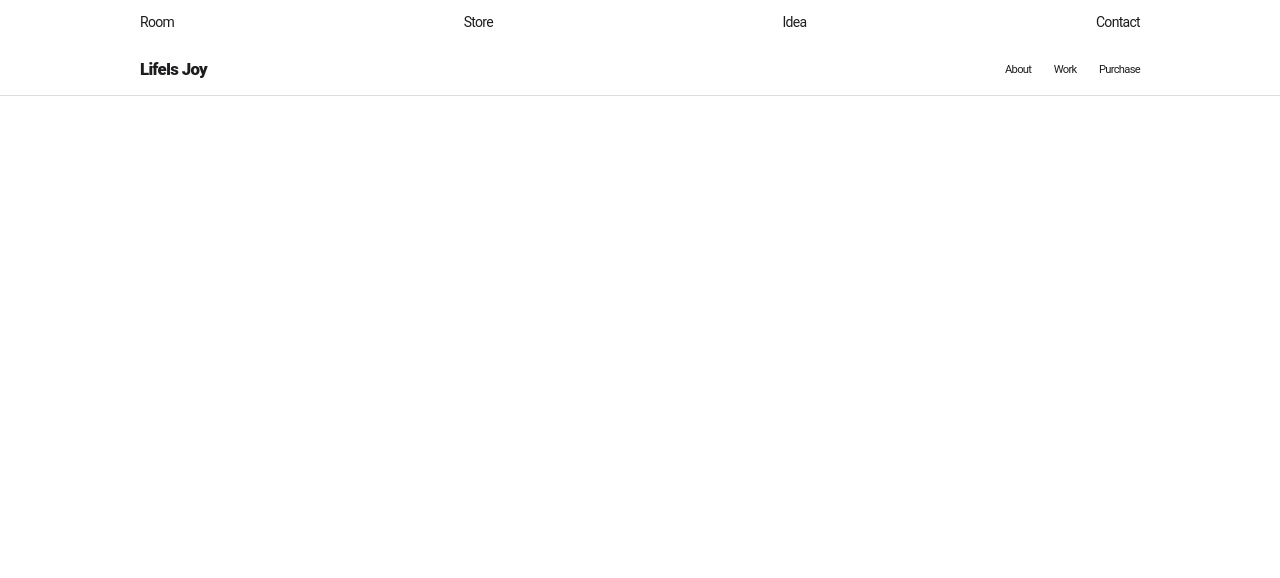
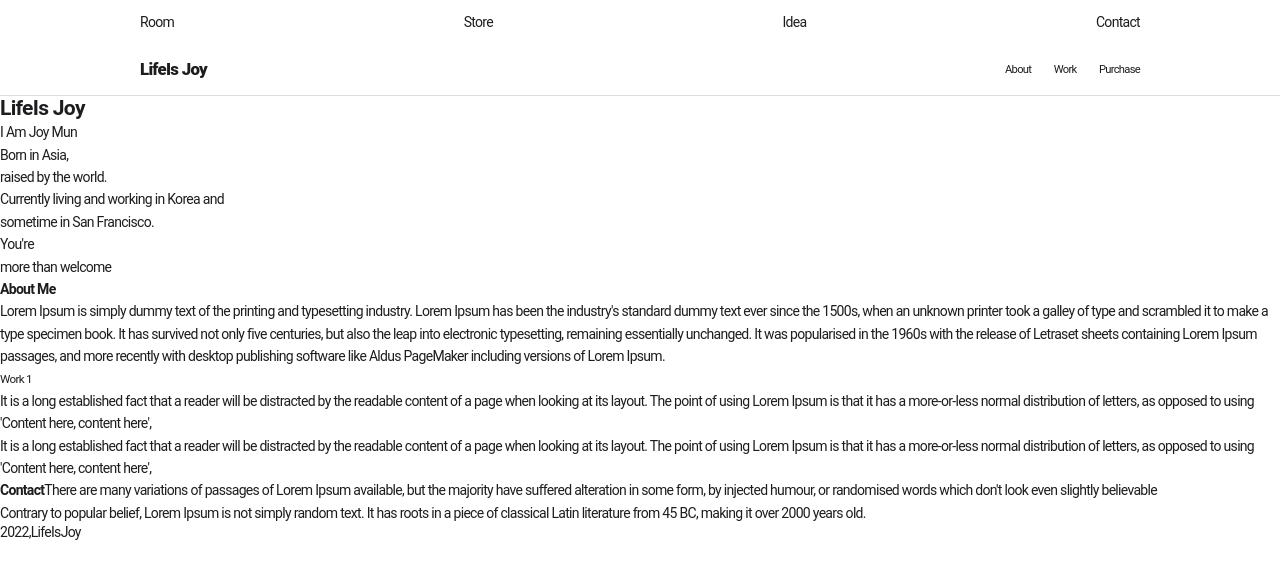
Before and after one commit to joyjsmun/interactive_web3, a React (Create React App) app: page / in a window 1280 px wide. Shown: the top 578 px of the page. Built offline with nearby package versions, Linux system fonts and the light colour scheme.

Commit message:
ADD: page contents

```diff
--- a/src/App.js
+++ b/src/App.js
@@ -1,6 +1,8 @@
 import styled from "styled-components";
 
 const Container = styled.div``
+
+const Title = styled.h1``
 
 function App() {
   return (
@@ -21,7 +23,57 @@
           <a href="#">Purchase</a>
         </div>
       </nav>
+      {/* scroll section */}
+      <section className="scroll-section" id="scroll-section-0">
+          <Title>LifeIs Joy</Title>
+          <div className="sticky-elem main-message">
+            <p>I Am Joy Mun</p>
+          </div>
+          <div className="sticky-elem main-message">
+            <p>Born in Asia,<br/>raised by the world.</p>
+          </div>
+          <div className="sticky-elem main-message">
+            <p>Currently living and working in Korea and <br/>sometime in San Francisco.</p>
+          </div>
+          <div className="sticky-elem main-message">
+            <p>You're <br/>more than welcome</p>
+          </div>
+          <p></p>
+      </section>
 
+      <section className="scroll-section" id="scroll-section-1">
+        <p>
+          <strong>About Me</strong><br/>
+          Lorem Ipsum is simply dummy text of the printing and typesetting industry. Lorem Ipsum has been the industry's standard dummy text ever since the 1500s, when an unknown printer took a galley of type and scrambled it to make a type specimen book. It has survived not only five centuries, but also the leap into electronic typesetting, remaining essentially unchanged. It was popularised in the 1960s with the release of Letraset sheets containing Lorem Ipsum passages, and more recently with desktop publishing software like Aldus PageMaker including versions of Lorem Ipsum.
+        </p>
+      </section>
+
+      <section className="scroll-section" id="scroll-section-2">
+      <div className="sticky-elem main-message">
+        <p>
+          <small>Work 1</small><br/>
+        </p>
+      </div>
+      <div className="sticky-elem desc-message">
+        <p>It is a long established fact that a reader will be distracted by the readable content of a page when looking at its layout. The point of using Lorem Ipsum is that it has a more-or-less normal distribution of letters, as opposed to using 'Content here, content here',</p>
+        <div className="pin"></div>
+      </div>
+      <div className="sticky-elem desc-message">
+        <p>It is a long established fact that a reader will be distracted by the readable content of a page when looking at its layout. The point of using Lorem Ipsum is that it has a more-or-less normal distribution of letters, as opposed to using 'Content here, content here',</p>
+        <div className="pin"></div>
+      </div>
+      </section>
+
+      <section className="scroll-section" id="scroll-section-3">
+        <p className="mid-message">
+          <strong>Contact</strong>
+          There are many variations of passages of Lorem Ipsum available, but the majority have suffered alteration in some form, by injected humour, or randomised words which don't look even slightly believable
+        </p>
+        <p className="canvas-caption">Contrary to popular belief, Lorem Ipsum is not simply random text. It has roots in a piece of classical Latin literature from 45 BC, making it over 2000 years old.</p>
+      </section>
+      <footer className="footer">
+        2022,LifeIsJoy
+      </footer>
     </Container>
 
   );
```
Also changed, not shown: src/App.css (added, +38 -0 lines).
